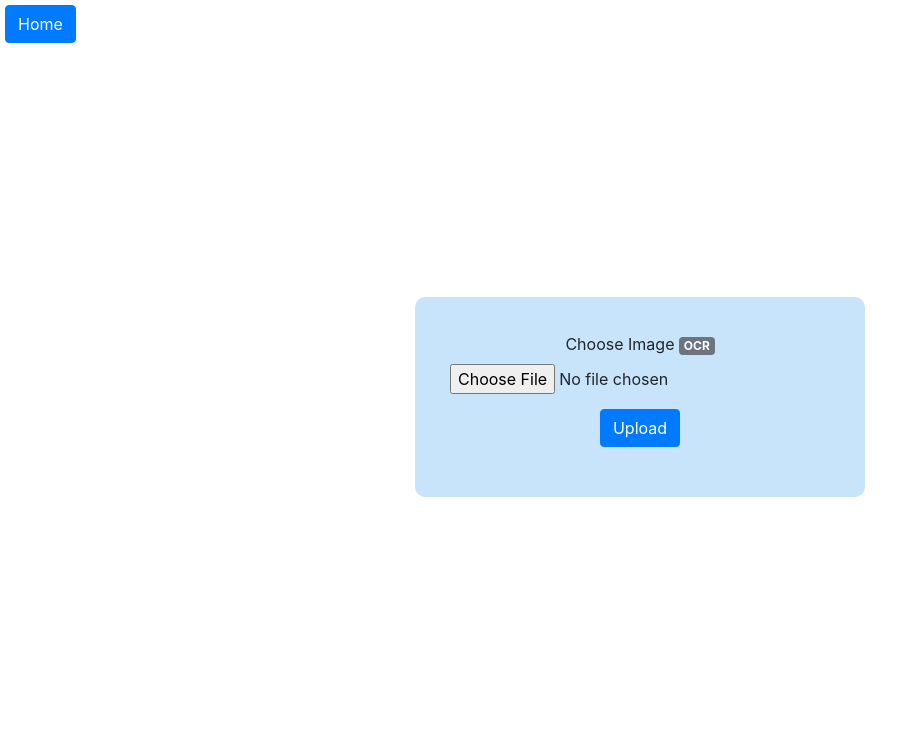
After one commit to krishnasism/the-summary-project, a Django app: page /imgadd/ in a window 1280 px wide. The commit adds this page. Shown: the top 755 px of the page, without its empty margins (0-923 px from the left). Run offline with Django 3.2, Linux system fonts and the light colour scheme; some libraries are stand-ins or nearby versions.

Commit message:
OCR Summary

```diff
--- a/app/classes/controller.py
+++ b/app/classes/controller.py
@@ -1,5 +1,6 @@
 import app.classes.scraper as scraper #scrape wikipedia
 import app.classes.summarizer as summarizer #summarize
+import app.classes.image as image #summarize OCR
 def generateSummary(topic):
     try:
         #topic=input("Enter topic you want to search: ")
@@ -14,3 +15,7 @@ def generateSummary(topic):
         return(e)
 
 #print(generateSummary('gay'))
+
+def generateImageSummary(filename):
+    summary=image.imageSumm(filename)
+    return(summary)
--- a/app/classes/summarizer.py
+++ b/app/classes/summarizer.py
@@ -85,7 +85,7 @@ def summarize(text):
     #change the value have more fun!
     for sentence in sentences:
         #print(sentence)
-        if sentence in sentence_score.keys() and sentence_score[sentence] > 2.6 * average_score:
+        if sentence in sentence_score.keys() and sentence_score[sentence] > 2.2 * average_score:
             summary.append(cleaner.clean(sentence))
 
     #print(summary)
@@ -125,7 +125,7 @@ def summarize(text):
     #change the value have more fun!
     for sentence in sentences:
         #print(sentence)
-        if sentence in sentence_score2.keys() and sentence_score2[sentence] > 2.6 * average_score:
+        if sentence in sentence_score2.keys() and sentence_score2[sentence] > 2.2 * average_score:
             summary.append(cleaner.clean(sentence))
 
     return(summary)
--- a/app/static/style.css
+++ b/app/static/style.css
@@ -1,5 +1,5 @@
 .example{
-		height: 100px;
+		height: 150px;
 		width: 450px;
 		padding: 20px;
 		margin: 20%;
--- /dev/null
+++ b/app/templates/imageupload.html
@@ -0,0 +1,57 @@
+
+<!DOCTYPE html>
+<html>
+{% load static %}
+<head>
+
+	<title>OCR Summary</title>
+	<link rel="stylesheet" href="https://stackpath.bootstrapcdn.com/bootstrap/4.1.3/css/bootstrap.min.css" integrity="sha384-MCw98/SFnGE8fJT3GXwEOngsV7Zt27NXFoaoApmYm81iuXoPkFOJwJ8ERdknLPMO" crossorigin="anonymous">
+	<link rel="stylesheet" type="text/css" href="{% static '/style.css' %}">
+<style type="text/css">
+	.example{
+		background-color: #c8e4fb;
+		border-radius: 10px;
+		height: 200px; !important
+		text-align: center;
+		padding: 35px;
+	}
+</style>
+</head>
+<body>
+
+
+
+<a class="btn btn-primary" href="{% url "home" %}" role="button">Home</a>
+
+{% block content %}
+<center>
+<div class="example">
+
+<form method="post" enctype="multipart/form-data" action="{% url "imgUpload" %}">
+    {% csrf_token %}
+
+  <div class="form-group">
+    <label for="exampleFormControlFile1">Choose Image <span class="badge badge-secondary">OCR</span></label>
+    <input type="file" class="form-control-file" id="exampleFormControlFile1" name="myfile" accept="image/*">
+    <button type="submit" style="margin:15px;" class="btn btn-primary">Upload</button>
+
+  </div>
+</form>
+ {% if uploaded_file_url %}
+    <p>File uploaded at: <a href="{{ uploaded_file_url }}">{{ uploaded_file_url }}</a></p>
+  {% endif %}
+
+
+
+  <!--<form method="post" enctype="multipart/form-data" action="{% url "imgUpload" %}">
+    <input type="file" name="myfile">
+    <button type="submit">Upload</button>
+  </form>-->
+
+ </div>
+</center>
+
+{% endblock %}
+
+</body>
+</html>
--- a/app/urls.py
+++ b/app/urls.py
@@ -4,5 +4,6 @@ from . import views
 urlpatterns=[
         path('',views.homePageView, name='home'),
         path('summarizer/',views.summ,name='summarize'),
-        path('image/',views.imgsumm,name='imgsumm')
+        path('imageupload/',views.imagePageView,name='imgPageView'),
+        path('imgadd/',views.imageUpload,name='imgUpload'),
         ]
--- a/app/views.py
+++ b/app/views.py
@@ -1,10 +1,16 @@
 from django.shortcuts import render
 from django.http import HttpResponse
 from django.views.generic import TemplateView
+
+from app.classes import controller
+
 from app.forms import TopicForm
-# Create your views here.
-from app.classes import controller
-from app.classes import img
+
+from django.core.files.storage import FileSystemStorage
+import os
+
+
+
 def homePageView(request):
     return render(request,'query.html')
 
@@ -18,9 +24,21 @@ def summ(request):
         Topic=TopicForm()
 
     summary=controller.generateSummary(_topic)
-    #text = "<h1>Summary: <br><br> %s!</h1>"% summ
     return render(request,'summary.html',{"summary":summary})
 
-def imgsumm(request):
-    text = img.img()
-    return HttpResponse(text)
+def imagePageView(request):
+    return render(request,"imageupload.html")
+
+def imageUpload(request):
+    if request.method == 'POST' and request.FILES['myfile']:
+        BASE_DIR = os.path.dirname(os.path.dirname(os.path.abspath(__file__)))
+        myfile = request.FILES['myfile']
+        fs = FileSystemStorage()
+        filename = fs.save(BASE_DIR+'\\app\\static\\images\\'+myfile.name, myfile)
+        #uploaded_file_url = fs.url(filename)
+        summary = controller.generateImageSummary(myfile.name)
+        return render(request,'summary.html',{"summary":summary})
+        #text = "Image Uploaded<br><br>"+imageSumm1
+        #return HttpResponse(text)
+
+    return render(request, 'imageupload.html')
```
Also changed, not shown: app/classes/image.py (added, +31 -0 lines), app/classes/img.py (deleted, +0 -16 lines), app/forms.py (line endings or trailing spaces), app/static/images/test.png (deleted), app/static/images/testy.jpg (deleted), db.sqlite3.
